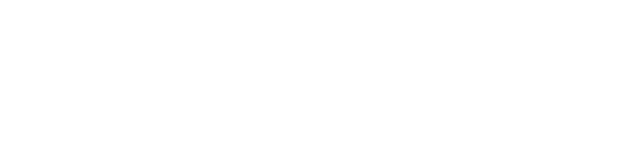
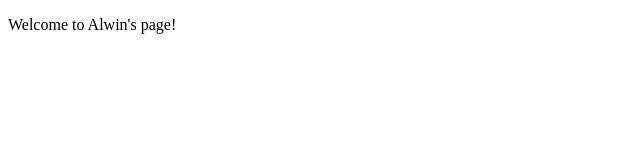
Before and after one commit to Alwinkuriakose7/git-work, a plain HTML site: page index.html in a window 1280 px wide. Shown: the whole page, without its empty margins (0-640 px from the left). Drawn offline with Linux system fonts and the light colour scheme.

Commit message:
third commit

```diff
--- a/index.html
+++ b/index.html
@@ -6,6 +6,6 @@
     <title>Alwin</title>
 </head>
 <body>
-
+ <p>Welcome to Alwin's page!</p>
 </body>
 </html>
```
